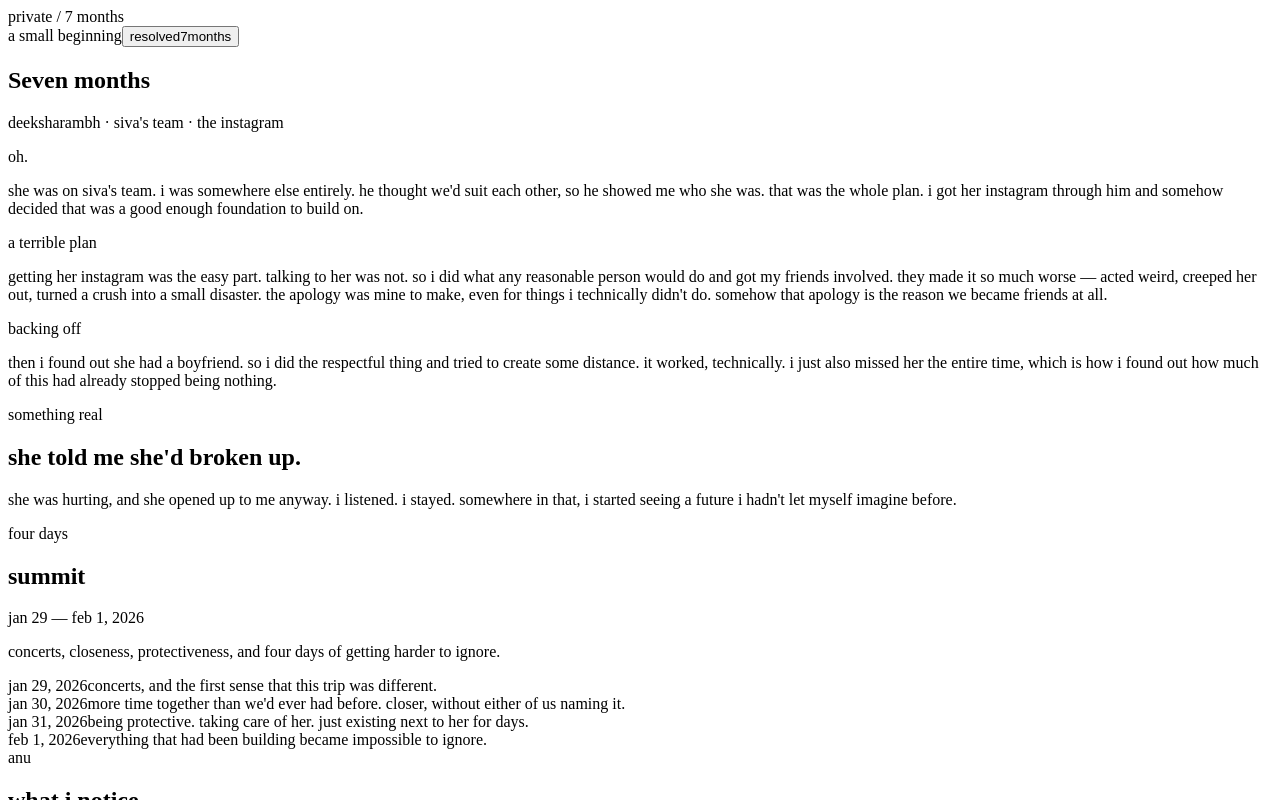
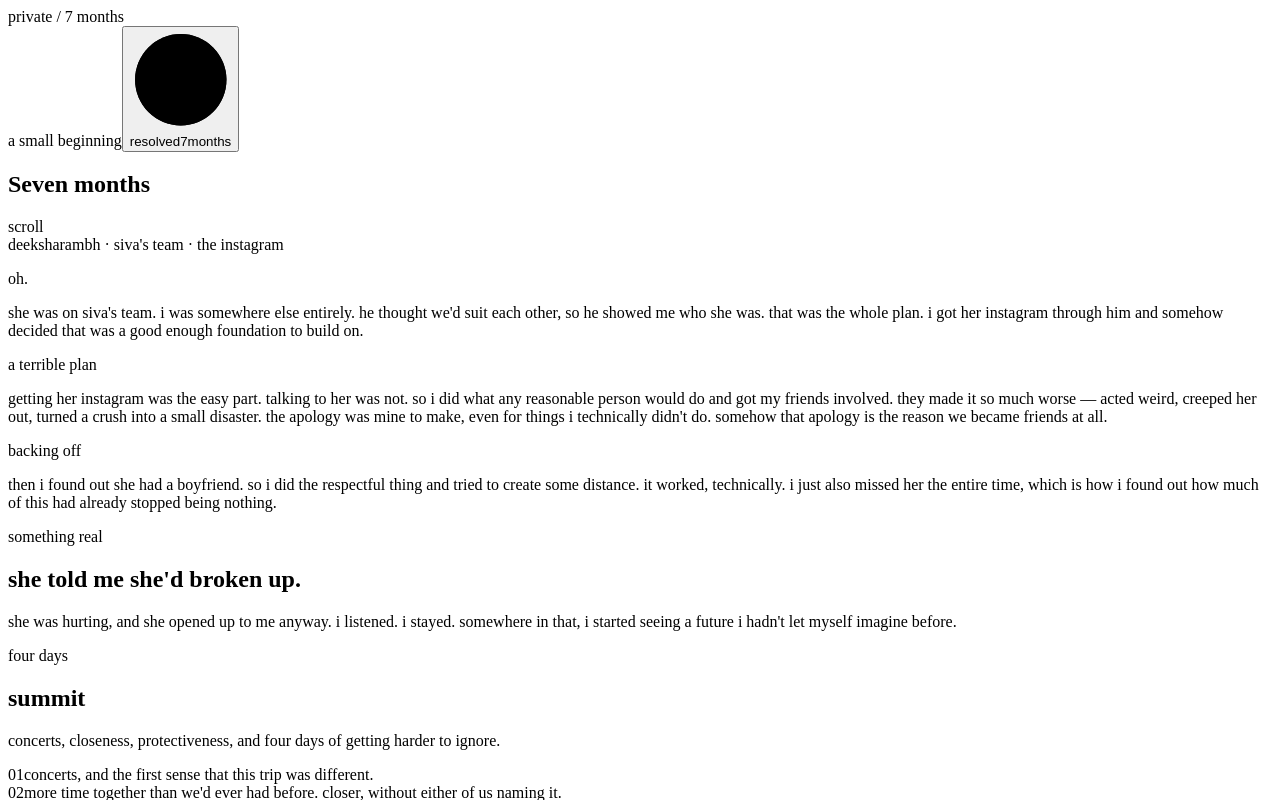
Before and after one commit to hxr4/7monthsofus, a React (Vite) app: page / in a window 1280 px wide. Both pictures are taken after a click on the button "Hold or tap to reveal the opening". Shown: the top 800 px of the page. Built offline with nearby package versions, Linux system fonts and the light colour scheme; the HTML template or start-up script is replaced by a standard one.

Commit message:
feat: cinematic opening with progress ring and burst, paragraph-by-paragraph letter reveal, curtain transition after secret; remove Summit calendar dates; fix stuck-hold bug

```diff
--- a/src/components/Opening.tsx
+++ b/src/components/Opening.tsx
@@ -30,7 +30,12 @@ export function Opening() {
   }
 
   const release = () => {
-    if (state === 'resolving') window.clearTimeout(timerRef.current)
+    if (state === 'resolving') {
+      window.clearTimeout(timerRef.current)
+      window.clearInterval(flickerRef.current)
+      setState('idle')
+      setDisplay('212')
+    }
   }
 
   useEffect(() => () => {
@@ -44,7 +49,7 @@ export function Opening() {
       <div className="opening__content">
         <span className="eyebrow">a small beginning</span>
         <button
-          className="opening__hold"
+          className={`opening__hold ${state === 'resolving' ? 'opening__hold--charging' : ''}`}
           type="button"
           onPointerDown={begin}
           onPointerUp={release}
@@ -52,12 +57,18 @@ export function Opening() {
           onClick={reveal}
           aria-label={state === 'open' ? 'Opening revealed' : 'Hold or tap to reveal the opening'}
         >
+          <svg className="opening__ring" viewBox="0 0 120 120" aria-hidden="true">
+            <circle className="opening__ring-track" cx="60" cy="60" r="54" pathLength={100} />
+            <circle className="opening__ring-fill" cx="60" cy="60" r="54" pathLength={100} />
+          </svg>
+          <span className="opening__burst" aria-hidden="true" />
           <span className="opening__instruction">{state === 'open' ? 'resolved' : 'hold.'}</span>
-          <span key={display} className="opening__number" aria-live="polite">{display}</span>
+          <span key={display} className={`opening__number ${state === 'resolving' ? 'opening__number--charging' : ''}`} aria-live="polite">{display}</span>
           {state === 'open' && <span className="opening__unit">months</span>}
         </button>
         <h1 id="opening-title" className="sr-only">Seven months</h1>
       </div>
+      {state === 'open' && <span className="opening__scroll-cue" aria-hidden="true">scroll</span>}
     </section>
   )
 }
--- a/src/components/ScrollReveal.tsx
+++ b/src/components/ScrollReveal.tsx
@@ -1,15 +1,17 @@
-import { useEffect, useRef, useState, type CSSProperties, type HTMLAttributes, type PropsWithChildren } from 'react'
+import { useEffect, useRef, useState, type CSSProperties, type ElementType, type HTMLAttributes, type PropsWithChildren } from 'react'
 
-type ScrollRevealProps = PropsWithChildren<HTMLAttributes<HTMLDivElement>> & {
+type ScrollRevealProps = PropsWithChildren<HTMLAttributes<HTMLElement>> & {
   delay?: number
   onReveal?: () => void
+  as?: ElementType
 }
 
-export function ScrollReveal({ children, className = '', delay = 0, style, onReveal, ...props }: ScrollRevealProps) {
+export function ScrollReveal({ children, className = '', delay = 0, style, onReveal, as, ...props }: ScrollRevealProps) {
   const [visible, setVisible] = useState(false)
-  const ref = useRef<HTMLDivElement>(null)
+  const ref = useRef<HTMLElement>(null)
   const onRevealRef = useRef(onReveal)
   onRevealRef.current = onReveal
+  const Tag = as ?? 'div'
 
   useEffect(() => {
     const node = ref.current
@@ -30,5 +32,14 @@ export function ScrollReveal({ children, className = '', delay = 0, style, onRev
     return () => observer.disconnect()
   }, [])
 
-  return <div {...props} ref={ref} className={`scroll-reveal ${visible ? 'scroll-reveal--visible' : ''} ${className}`.trim()} style={{ ...style, '--reveal-delay': `${delay}ms` } as CSSProperties}>{children}</div>
+  return (
+    <Tag
+      {...props}
+      ref={ref}
+      className={`scroll-reveal ${visible ? 'scroll-reveal--visible' : ''} ${className}`.trim()}
+      style={{ ...style, '--reveal-delay': `${delay}ms` } as CSSProperties}
+    >
+      {children}
+    </Tag>
+  )
 }
--- a/src/components/StorySections.tsx
+++ b/src/components/StorySections.tsx
@@ -17,13 +17,12 @@ export function StorySections() {
         <div className="summit-section__intro">
           <span className="eyebrow">four days</span>
           <h2 id="summit-title">summit</h2>
-          <p>jan 29 — feb 1, 2026</p>
           <p className="summit-section__body">concerts, closeness, protectiveness, and four days of getting harder to ignore.</p>
         </div>
         <div className="summit-days">
-          {summitDays.map((day) => (
+          {summitDays.map((day, index) => (
             <div className="summit-day" key={day.id}>
-              <span className="eyebrow">{day.dateLabel}</span>
+              <span className="summit-day__index" aria-hidden="true">{String(index + 1).padStart(2, '0')}</span>
               <span className="summit-day__memory">{day.memoryLine}</span>
             </div>
           ))}
--- a/src/styles.css
+++ b/src/styles.css
@@ -64,6 +64,8 @@ h2 { margin: 32px 0 16px; max-width: 11ch; font-size: clamp(2rem, 5vw, 3.6rem);
 .letter-body p { margin-bottom: 1.55em; color: #dfd7d3; font-size: clamp(1.02rem, 1.7vw, 1.16rem); line-height: 1.8; letter-spacing: .002em; }
 .letter-body em { color: var(--ivory); font-style: italic; }
 .letter-beat { margin-block: clamp(72px, 12vw, 160px) !important; color: var(--ivory) !important; font-family: Georgia, 'Times New Roman', serif; font-size: clamp(2.25rem, 7vw, 5.4rem) !important; line-height: .95 !important; letter-spacing: -.035em !important; }
+.letter-beat.scroll-reveal { transform: translateY(36px) scale(.88); filter: blur(14px); transition-duration: 1300ms; }
+.letter-body p.scroll-reveal { transition-duration: 1050ms; }
 .letter-beat--sequence { margin-block: 28px !important; font-size: clamp(2rem, 6vw, 4.4rem) !important; }
 .letter-beat--closing { margin-top: clamp(100px, 16vw, 220px) !important; margin-bottom: 0 !important; }
 
@@ -86,6 +88,24 @@ h2 { margin: 32px 0 16px; max-width: 11ch; font-size: clamp(2rem, 5vw, 3.6rem);
 .opening__number { color: var(--ivory); font: 500 clamp(4.5rem, 18vw, 10rem)/.85 Georgia, 'Times New Roman', serif; letter-spacing: -.08em; }
 .opening__unit { position: absolute; bottom: 16%; color: var(--muted); font-size: 1rem; letter-spacing: .12em; text-transform: lowercase; }
 .opening--open .opening__hold { animation: opening-resolve 900ms var(--ease-out) both; }
+.opening__ring { position: absolute; inset: 0; width: 100%; height: 100%; transform: rotate(-90deg); pointer-events: none; }
+.opening__ring-track, .opening__ring-fill { fill: none; stroke-width: 1; }
+.opening__ring-track { stroke: var(--line); }
+.opening__ring-fill { stroke: var(--champagne); stroke-linecap: round; stroke-dasharray: 100; stroke-dashoffset: 100; opacity: 0; }
+.opening__hold--charging .opening__ring-fill { opacity: 1; transition: stroke-dashoffset 900ms linear; stroke-dashoffset: 0; }
+.opening__burst {
+  position: absolute; inset: -50%; z-index: -1; border-radius: 50%;
+  background: radial-gradient(circle, rgb(201 162 123 / 60%), rgb(184 121 120 / 25%) 45%, transparent 70%);
+  opacity: 0; transform: scale(.3); pointer-events: none;
+}
+.opening--open .opening__burst { animation: opening-burst 1100ms var(--ease-out) both; }
+.opening__number--charging { animation: number-glitch 220ms steps(2, jump-none) infinite; }
+.opening__scroll-cue {
+  position: absolute; bottom: 6%; left: 50%; transform: translateX(-50%);
+  color: var(--faint); font: 500 10px/1 ui-monospace, SFMono-Regular, Menlo, monospace; letter-spacing: .2em; text-transform: uppercase;
+  opacity: 0; animation: scroll-cue-in 900ms var(--ease-out) 1400ms both, scroll-cue-bob 2.2s ease-in-out 2300ms infinite;
+}
+.opening__scroll-cue::after { content: ''; display: block; width: 1px; height: 22px; margin: 8px auto 0; background: linear-gradient(var(--champagne), transparent); }
 
 .story-sections { padding-block: clamp(110px, 16vw, 240px); }
 .story-beat { position: relative; min-height: 0; padding-block: clamp(64px, 8vw, 120px); }
@@ -104,6 +124,7 @@ h2 { margin: 32px 0 16px; max-width: 11ch; font-size: clamp(2rem, 5vw, 3.6rem);
 .summit-section__body { max-width: 36ch; margin-top: 40px; color: var(--ivory) !important; font: italic 1.3rem/1.35 Georgia, 'Times New Roman', serif; }
 .summit-days { display: grid; gap: 10px; }
 .summit-day { display: flex; min-height: 112px; flex-direction: column; justify-content: space-between; padding: 18px; border-block: 1px solid var(--line); }
+.summit-day__index { color: var(--champagne); font: 500 11px/1 ui-monospace, SFMono-Regular, Menlo, monospace; letter-spacing: .16em; }
 .summit-day__memory { max-width: 34ch; color: var(--ivory); font: 1.05rem/1.45 Georgia, 'Times New Roman', serif; }
 
 .anu-section, .us-section, .months-section { padding-block: clamp(110px, 16vw, 240px); }
@@ -186,7 +207,7 @@ h2 { margin: 32px 0 16px; max-width: 11ch; font-size: clamp(2rem, 5vw, 3.6rem);
 .quiz-submit:disabled { border-color: var(--line); color: var(--faint); cursor: not-allowed; }
 .quiz-feedback { min-height: 24px; margin-top: 18px; color: var(--muted); font-size: .9rem; }
 .quiz-section__hint { display: block; margin-top: 56px; color: var(--muted); font: 10px/1.2 ui-monospace, SFMono-Regular, Menlo, monospace; letter-spacing: .16em; text-transform: uppercase; }
-.quiz-scene { display: grid; min-height: 100svh; place-items: center; align-content: center; padding: 40px; text-align: center; }
+.quiz-scene { position: relative; display: grid; min-height: 100svh; place-items: center; align-content: center; padding: 40px; text-align: center; }
 .quiz-scene__answer { max-width: 12ch; margin: 20px 0; color: var(--ivory); font: clamp(3.8rem, 14vw, 11rem)/.86 Georgia, 'Times New Roman', serif; letter-spacing: -.07em; }
 .quiz-scene__letter { color: var(--rose); font: clamp(2rem, 5vw, 4rem)/1 Georgia, 'Times New Roman', serif; animation: achievement-letter 700ms var(--ease-spring) 200ms both; }
 .quiz-scene__microcopy { min-height: 22px; margin: 20px 0 0; color: var(--muted); }
@@ -207,6 +228,10 @@ h2 { margin: 32px 0 16px; max-width: 11ch; font-size: clamp(2rem, 5vw, 3.6rem);
 .quiz-scene__suspense { max-width: 22ch; color: var(--ivory); font: clamp(2rem, 7vw, 5.5rem)/1.02 Georgia, 'Times New Roman', serif; letter-spacing: -.04em; animation: rise-in 600ms var(--ease-out) both; }
 .quiz-scene__countdown { margin: 0; color: var(--ivory); font: clamp(8rem, 30vw, 24rem)/.75 Georgia, 'Times New Roman', serif; letter-spacing: -.1em; animation: count-pulse 600ms var(--ease-spring) both; }
 .quiz-scene--secret { background: radial-gradient(circle at 50% 38%, rgb(91 40 52 / 30%), transparent 50%); }
+.quiz-scene--secret::after {
+  content: ''; position: absolute; inset: 0; z-index: 2; background: var(--night); opacity: 0; pointer-events: none;
+  animation: curtain-close 900ms ease-in 4100ms both;
+}
 .secret-reveal { max-width: 10ch; margin: 0; color: var(--ivory); font: clamp(3rem, 11vw, 9rem)/.86 Georgia, 'Times New Roman', serif; letter-spacing: -.06em; }
 .secret-aside { margin: 36px 0 0; color: var(--muted); font-size: .95rem; }
 .secret-prompt { padding-block: clamp(140px, 20vw, 280px); }
@@ -220,9 +245,19 @@ h2 { margin: 32px 0 16px; max-width: 11ch; font-size: clamp(2rem, 5vw, 3.6rem);
 
 @keyframes achievement-letter { from { transform: translateY(16px) scale(.7); } to { transform: translateY(0) scale(1); } }
 @keyframes count-pulse { from { opacity: 0; transform: scale(1.3); filter: blur(6px); } to { opacity: 1; transform: scale(1); filter: blur(0); } }
+@keyframes curtain-close { from { opacity: 0; } to { opacity: 1; } }
 @keyframes portal-collapse { from { opacity: 1; transform: scale(1); filter: blur(0); } to { opacity: 0; transform: scale(.2); filter: blur(12px); } }
 
 @keyframes opening-resolve { from { opacity: .6; transform: scale(.92); } to { opacity: 1; transform: scale(1); } }
+@keyframes opening-burst { 0% { opacity: 0; transform: scale(.3); } 35% { opacity: 1; } 100% { opacity: 0; transform: scale(1.5); } }
+@keyframes number-glitch {
+  0%, 100% { transform: translate(0, 0); filter: blur(0); }
+  25% { transform: translate(-2px, 1px); filter: blur(.6px); }
+  50% { transform: translate(2px, -1px); filter: blur(0); }
+  75% { transform: translate(-1px, -1px); filter: blur(.4px); }
+}
+@keyframes scroll-cue-in { from { opacity: 0; transform: translate(-50%, -8px); } to { opacity: .8; transform: translate(-50%, 0); } }
+@keyframes scroll-cue-bob { 0%, 100% { transform: translate(-50%, 0); } 50% { transform: translate(-50%, 6px); } }
 
 @keyframes drift { to { transform: translate3d(-5%, 7%, 0) scale(1.08); } }
 @keyframes rise-in { from { opacity: 0; transform: translateY(14px); } to { opacity: 1; transform: translateY(0); } }
```
Also changed, not shown: src/components/Letter.tsx (+9 -3 lines).
